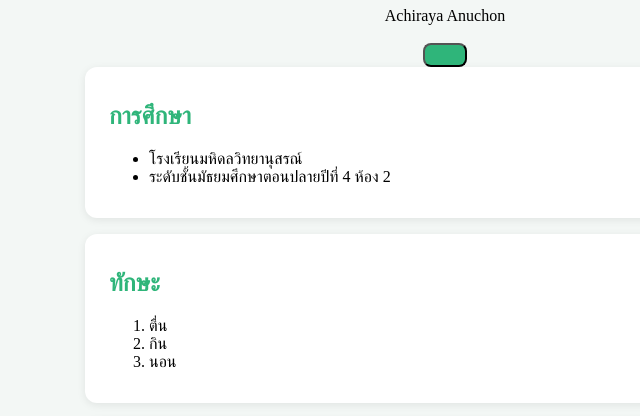
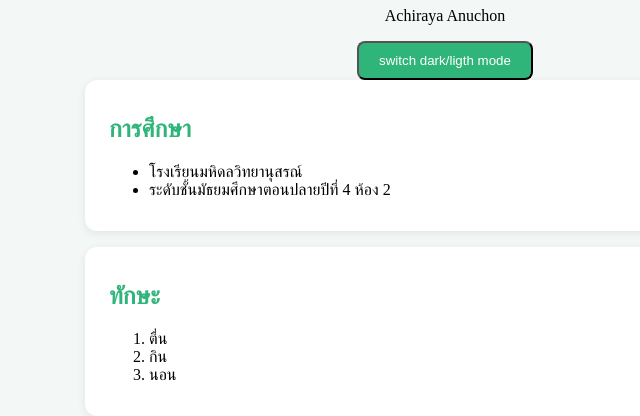
Before and after one commit to achirayaanug36-afk/achiraya, a plain HTML site: page index.html in a window 1280 px wide. Shown: the part 191-607 px from the top of the page, without its empty margins (195-835 px from the left). Drawn offline with Linux system fonts and the light colour scheme.

Commit message:
Add files via upload

```diff
--- a/index.html
+++ b/index.html
@@ -53,7 +53,7 @@ header {
   <img src="https://www.diamondpet.com/wp-content/uploads/2022/02/close-up-white-cat-with-blue-eyes-121224.jpg" alt="รูปของฉัน" width="120">
   <h1>Benz</h1>
   <p>Achiraya Anuchon</p>
-  <button class="btn" onclick="toggleDark()"></button>
+  <button class="btn" onclick="toggleDark()">switch dark/ligth mode</button>
   </header>
   <section>
   <h2>การศึกษา</h2>
```
